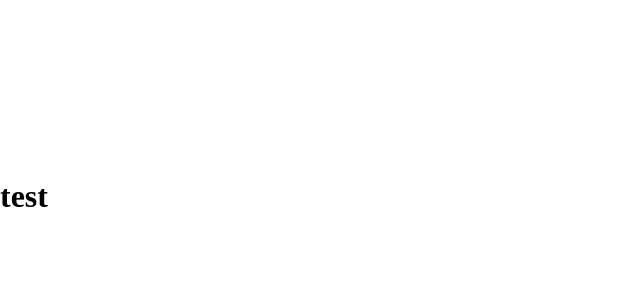
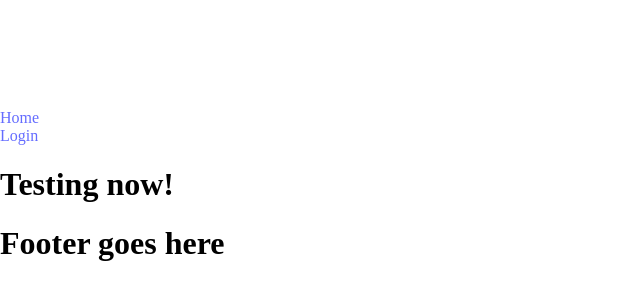
Before and after one commit to David-Nakeeran/blog-frontend-admin, a React (Vite) app: page / in a window 1280 px wide. Shown: the part 204-504 px from the top of the page, without its empty margins (0-640 px from the left). Built offline with nearby package versions, Linux system fonts and the light colour scheme.

Commit message:
Added route paths, home rendering Layout component  and admin rendering AdminLayout and displaying  AdminDashboard via outlet at at same route.

```diff
--- a/src/App.jsx
+++ b/src/App.jsx
@@ -1,11 +1,30 @@
-
+import {
+  createBrowserRouter,
+  RouterProvider,
+} from "react-router-dom";
+import Layout from "./components/Layout";
+import AdminLayout from "./components/AdminLayout";
+import AdminDashboard from "./pages/AdminDashboard";
 
 function App() {
 
+  const router = createBrowserRouter([
+    {
+      path: "/",
+      element: <Layout />,
+      children: [
+        {index: true, element: <h1>Testing now!</h1>},
+        {path: 'admin', element: <AdminLayout />,
+          children: [
+            {index: true, element: <AdminDashboard />}
+          ]
+        }
+      ]
+    }
+  ])
+
   return (
-    <>
-      <h1>test</h1>
-    </>
+    <RouterProvider router={router} />
   )
 }
 
```
